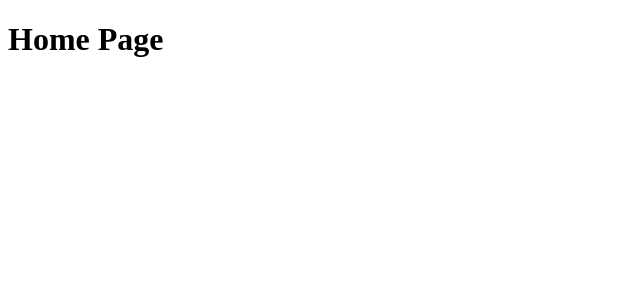
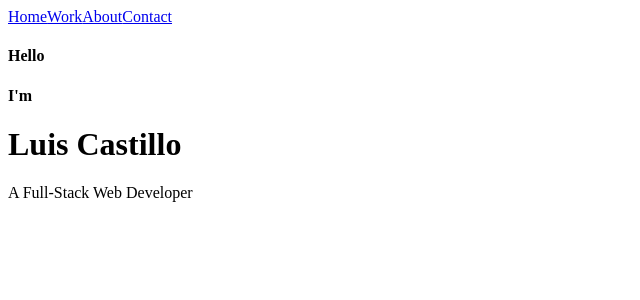
Before and after one commit to LuisCastilloKC/luis-castillo-portfolio, a React (Create React App) app: page / in a window 1280 px wide. Shown: the top 300 px of the page, without its empty margins (0-640 px from the left). Built offline with nearby package versions, Linux system fonts and the light colour scheme.

Commit message:
add code back

```diff
--- a/src/App.js
+++ b/src/App.js
@@ -3,10 +3,12 @@ import  Home  from './pages/Home';
 import Work from './pages/Work'
 import About from './pages/About'
 import Contact from './pages/Contact'
+import Navbar from './components/Navbar/Navbar';
 
 const App = () => {
     return(
-        <div>
+        <div className="app-container">
+        <Navbar />
             <Routes>
                 <Route path="/" element={<Home />} />
                 <Route path="/work" element={<Work />} />
--- a/src/components/Navbar/Navbar.jsx
+++ b/src/components/Navbar/Navbar.jsx
@@ -1,8 +1,14 @@
 import React from 'react';
+import { NavLink } from 'react-router-dom';
 
 const Navbar = () => {
     return (
-        <h1> I'm the NavBar</h1>
+        <div>
+            <NavLink to="/">Home</NavLink>
+            <NavLink to="/work">Work</NavLink>
+            <NavLink to="about">About</NavLink>
+            <NavLink to="Contact">Contact</NavLink>
+        </div>
     );
 }
 export default Navbar;
--- a/src/pages/Home.jsx
+++ b/src/pages/Home.jsx
@@ -2,7 +2,14 @@ import React from 'react';
 
 const Home = () => {
     return(
-        <h1> Home Page </h1>
+        <div className="home-container">
+              <div>
+                <h4>Hello</h4>
+                <h4>I'm</h4>
+                <h1>Luis Castillo</h1>
+                <p>A Full-Stack Web Developer</p>
+            </div>
+        </div>
     );
 };
 
```
